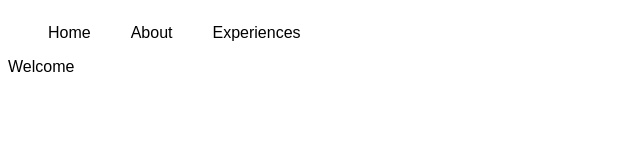
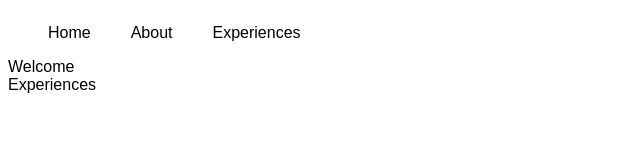
Before and after one commit to helentran64/personal-website, a Vue app: page / in a window 1280 px wide. Shown: the top 166 px of the page, without its empty margins (0-640 px from the left). Built offline with nearby package versions, Linux system fonts and the light colour scheme.

Commit message:
added section to homepage

```diff
--- a/index.html
+++ b/index.html
@@ -4,7 +4,7 @@
     <meta charset="UTF-8">
     <link rel="icon" href="/favicon.ico">
     <meta name="viewport" content="width=device-width, initial-scale=1.0">
-    <title>Vite App</title>
+    <title>Helen</title>
   </head>
   <body>
     <div id="app"></div>
--- a/src/App.vue
+++ b/src/App.vue
@@ -8,6 +8,6 @@
 import Homepage from "@/views/Homepage.vue"
 import NavBar from "./components/NavBar.vue";
 </script>
-<style>
+<style scoped>
 
 </style>
--- a/src/views/Homepage.vue
+++ b/src/views/Homepage.vue
@@ -1,6 +1,9 @@
 <template>
     <div>
         Welcome
+    </div>
+    <div>
+        Experiences
     </div>
   </template>
   <script setup>
```
